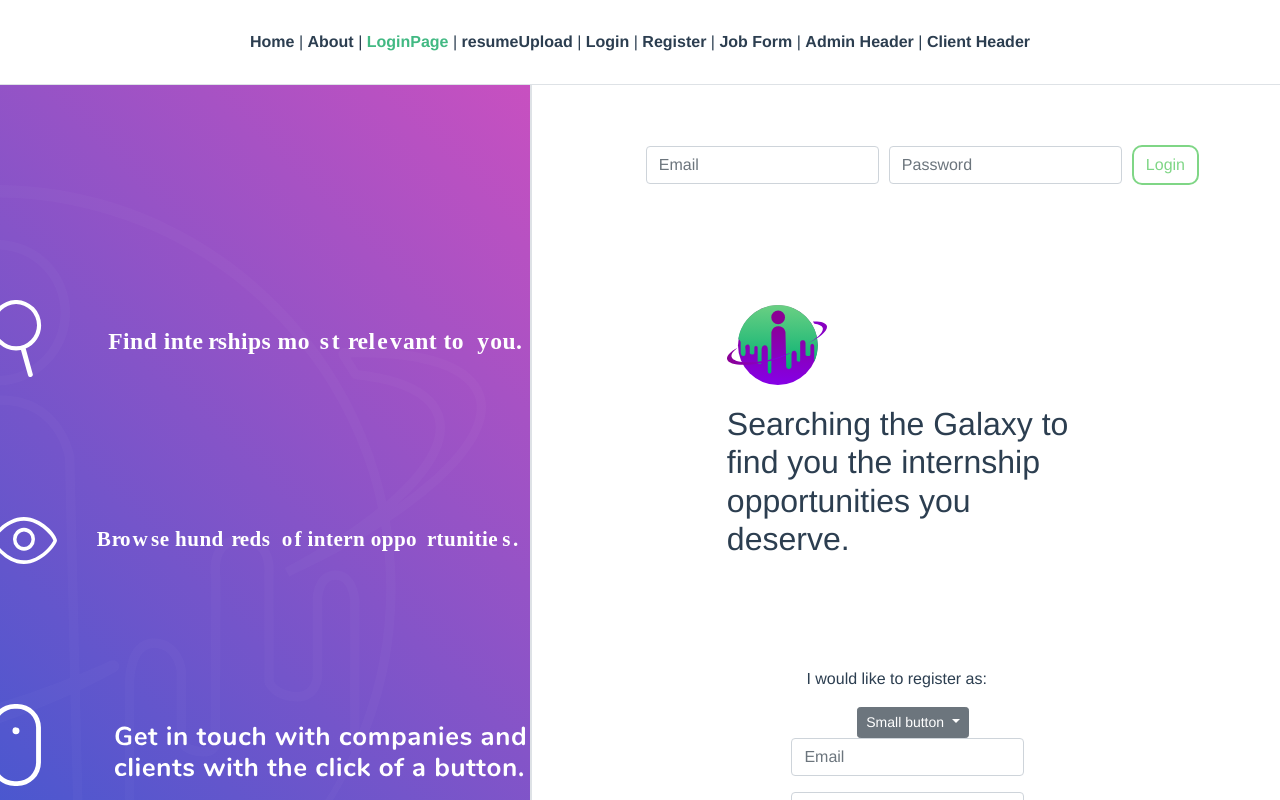
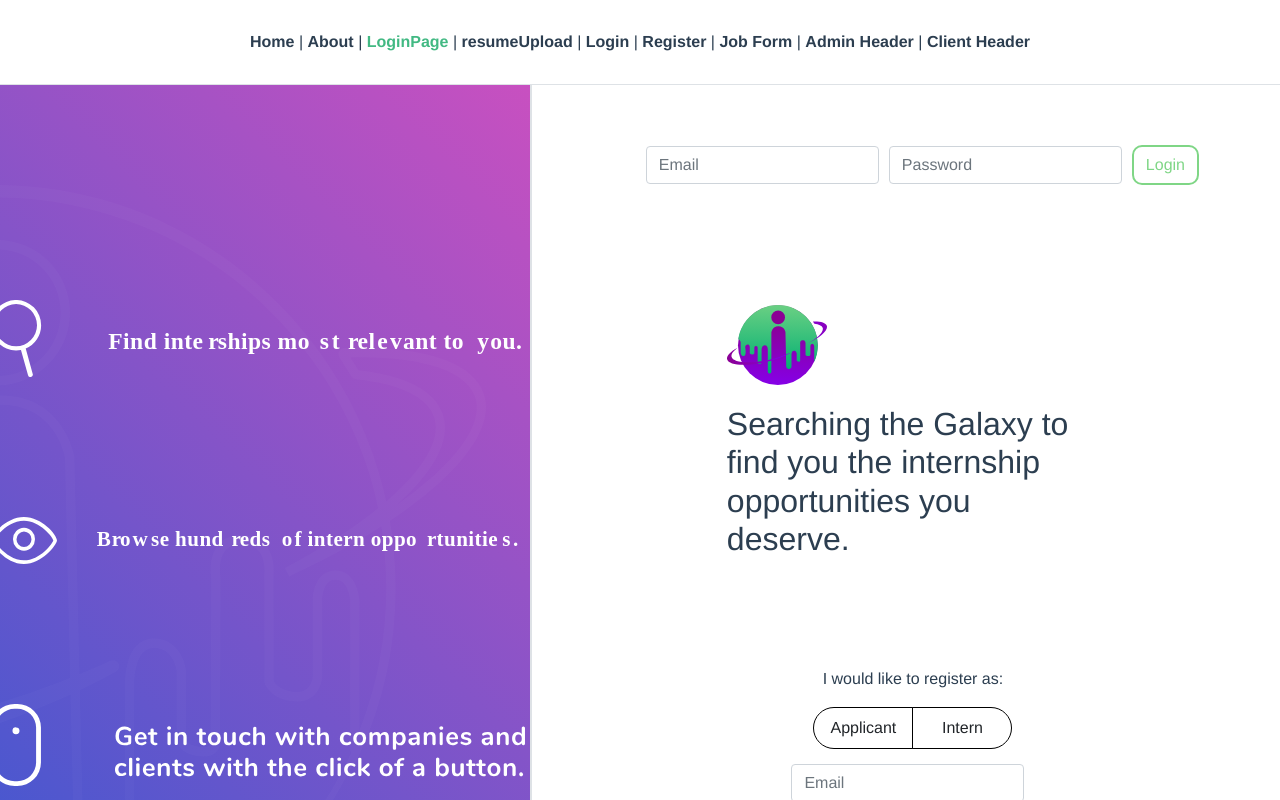
Before and after one commit to carmen-c/interngalactic, a Vue app in the folder myapp/: page /LoginPage in a window 1280 px wide. Shown: the top 800 px of the page. Built offline with nearby package versions, Linux system fonts and the light colour scheme.

Commit message:
dropdown changed to button

```diff
--- a/myapp/src/views/LoginPage.vue
+++ b/myapp/src/views/LoginPage.vue
@@ -38,16 +38,15 @@
 				</div>
 <div class="col-xs-12 registerContainer">
 	<div>
-		<p style="text-align:left">I would like to register as:</p>
-		<!-- Small button groups (default and split) -->
-<div class="btn-group">
-  <button class="btn btn-secondary btn-sm dropdown-toggle" type="button" data-toggle="dropdown" aria-haspopup="true" aria-expanded="false">
-    Small button
-  </button>
-  <div class="dropdown-menu">
-    ...
-  </div>
-</div>
+        <div class="row">
+          <p style="text-align:left">I would like to register as:</p><br/>
+        </div>
+        <div class="row">
+          <div class="btn-group">
+            <button class="btn user-class btn-left-round">Applicant</button>
+            <button class="btn user-class btn-right-round">Intern</button>
+          </div>
+        </div>
 		<div class="row">
 			<div class="form-group">
 				<input type="email" class="form-control" id="exampleInputEmail3" placeholder="Email">
@@ -78,6 +77,7 @@
 import HelloWorld from '@/components/HelloWorld.vue';
 import Login from "@/components/Login.vue";
 import Register from "@/components/Register.vue";
+
 	export default {
 		name:"LoginPage",
 		components: {
@@ -155,4 +155,26 @@ import Register from "@/components/Register.vue";
 	.registerContainer {
 		margin: 100px;
 	}
+    .user-class {
+        border: 1px solid #000 !important;
+        padding: 0.5rem 1rem !important;
+        margin-bottom: 15px;
+        width: 100px;
+    }
+    .user-class:hover {
+        border: 1px solid #7fd686 !important;
+        color: #7fd686 !important;
+    }
+    .selected {
+        border: 1px solid #7fd686 !important;
+        color: #7fd686 !important;
+    }
+    .btn-left-round {
+      border-top-left-radius: 1.5rem !important;
+      border-bottom-left-radius: 1.5rem !important;
+    }
+    .btn-right-round {
+      border-top-right-radius: 1.5rem !important;
+      border-bottom-right-radius: 1.5rem !important;
+    }
 </style>
```
